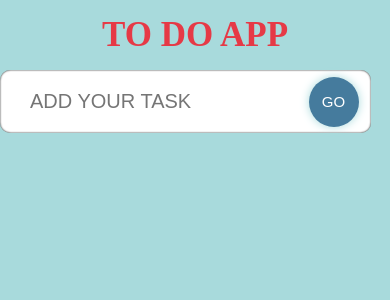
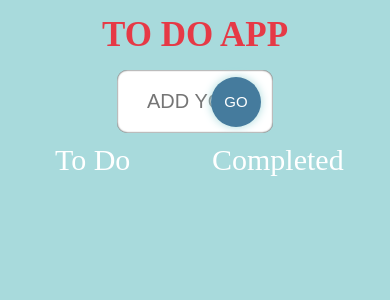
Before and after one commit to ianlee227/ts-todoapp, a React (Create React App) app: page / in a window 390 px wide. Shown: the top 300 px of the page. Built offline with nearby package versions, Linux system fonts and the light colour scheme; a web font is replaced by a local one.

Commit message:
Droppable 추가

```diff
--- a/src/components/TodoList.tsx
+++ b/src/components/TodoList.tsx
@@ -2,24 +2,64 @@ import React from "react";
 import "./styles.css";
 import { Todo } from "../model";
 import SingleTodo from "./SingleTodo";
+import { Droppable } from "react-beautiful-dnd";
 
 interface Props{
   todos: Todo[];
   setTodos: React.Dispatch<React.SetStateAction<Todo[]>>;
+  setCompletedTodos: React.Dispatch<React.SetStateAction<Todo[]>>;
+  CompletedTodos: Array<Todo>;
 }
-const TodoList:React.FC<Props> = ({todos, setTodos}: Props) => {
+
+const TodoList:React.FC<Props> = ({todos, setTodos, CompletedTodos, setCompletedTodos}: Props) => {
   return (
-    <div className="todos">
-      {todos.map((todo) => (
+    <div className="container">
+      <Droppable droppableId="TodosList">
+        {(provided, snapshot) => (
+          <div
+            className={`todos ${snapshot.isDraggingOver ? "dragactive" : ""}`}
+            ref={provided.innerRef}
+            {...provided.droppableProps}
+          >
+            <span className="todos_heading">To Do</span>
+            {todos?.map((todo, index) => (
               <SingleTodo
+                index={index}
+                todos={todos}
                 todo={todo}
                 key={todo.id}
-          todos={todos}
                 setTodos={setTodos}
               />
             ))}
+            {provided.placeholder}
           </div>
-  )
-}
+        )}
+      </Droppable>
+      <Droppable droppableId="TodosRemove">
+        {(provided, snapshot) => (
+          <div
+            ref={provided.innerRef}
+            {...provided.droppableProps}
+            className={`todos ${
+              snapshot.isDraggingOver ? "dragcomplete" : "remove"
+            }`}
+          >
+            <span className="todos_heading">Completed</span>
+            {CompletedTodos?.map((todo, index) => (
+              <SingleTodo
+                index={index}
+                todos={CompletedTodos}
+                todo={todo}
+                key={todo.id}
+                setTodos={setCompletedTodos}
+              />
+            ))}
+            {provided.placeholder}
+          </div>
+        )}
+      </Droppable>
+    </div>
+  );
+};
 
 export default TodoList;
--- a/src/components/styles.css
+++ b/src/components/styles.css
@@ -2,9 +2,10 @@
 
 .input {
     display: flex;
-    width: 90%;
+    width: 40%;
     position: relative;
     align-items: center;
+    margin: 0 auto;
 }
 
 .input_box {
@@ -46,11 +47,39 @@
     box-shadow: 0 0 5px #a8dadc;
 }
 
+.container {
+    width: 95%;
+    display: flex;
+    margin-top: 10px;
+    justify-content: space-between;
+    align-items: flex-start;
+}
+
 .todos {
     display: flex;
     justify-content: space-evenly;
-    width: 90%;
+    width: 47.5%;
     flex-wrap: wrap;
+    margin: 0 auto;
+}
+
+.dragactive {
+
+}
+
+.dragcomplete {
+
+}
+
+.remove {
+
+}
+
+.todos_heading {
+    font-size: 30px;
+    /* text-align: center; */
+    color: white;
+    margin-bottom: 30px;
 }
 
 .todos_single {
@@ -60,6 +89,11 @@
     padding: 20px;
     margin-top: 15px;
     background-color: #f1faee;
+}
+
+.todos_single:hover {
+    box-shadow: 0 0 5px black;
+    transform: scale(1.03);
 }
 
 .todos_single_text {
@@ -79,21 +113,3 @@
     font-size: 25px;
     cursor: pointer;
 }
-
-@media (max-width: 1200px) {
-    .todos_single {
-        width: 40%;
-    }
-}
-
-@media (max-width: 700px) {
-    .input {
-        width: 95%;
-    }
-    .todos {
-        width: 95%;
-    }
-    .todos_single {
-        width: 100%;
-    }
-}
```
Lines whose indentation alone changed are shown as unchanged.
